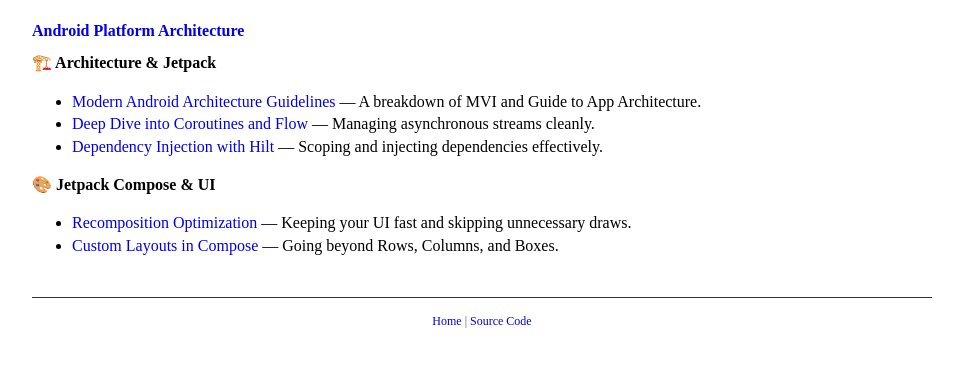
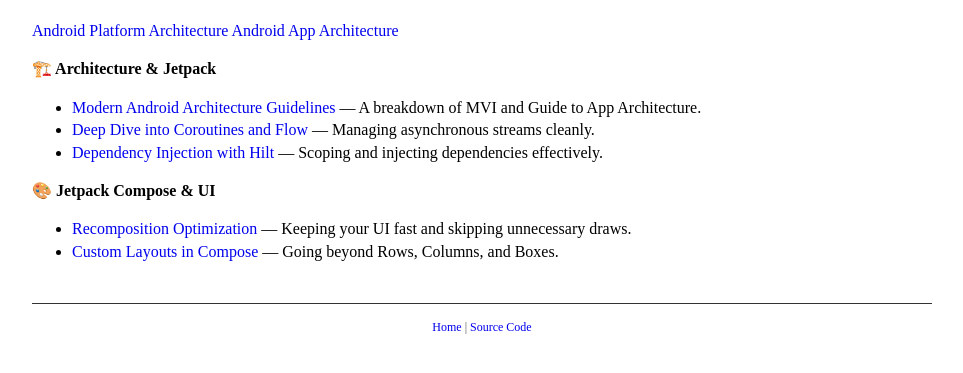
Before and after one commit to michaelrobertobrien/engineering-android, a Jekyll site: the page built from index.md, in a window 1280 px wide. Shown: the top 373 px of the page, without its empty margins (158-1121 px from the left). Built offline with Jekyll 4.4.1, drawn with Linux system fonts in a browser that asks for light colours.

Commit message:
Update index.md

```diff
--- a/index.md
+++ b/index.md
@@ -3,7 +3,8 @@
 title: engineering-android Index
 ---
 
-#### [Android Platform Architecture](platform/architecture)
+[Android Platform Architecture](platform/architecture)
+[Android App Architecture](app/architecture)
 
 ### 🏗️ Architecture & Jetpack
 * [Modern Android Architecture Guidelines](architecture/maa-guidelines) — A breakdown of MVI and Guide to App Architecture.
```
